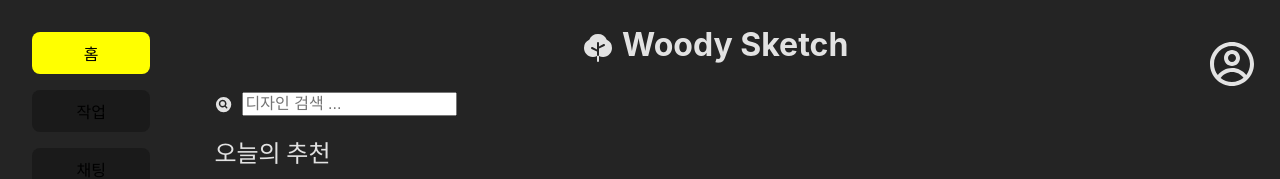
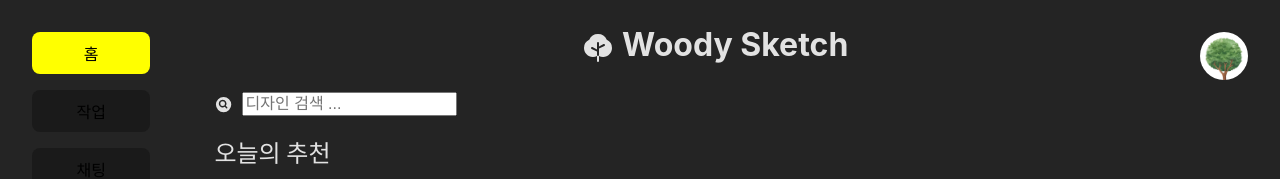
Before and after one commit to greyHairChooseLife/woody-sketch, a React (Vite) app: page / in a window 1280 px wide. Shown: the top 179 px of the page. Built offline with nearby package versions, Linux system fonts and the light colour scheme.

Commit message:
feat: size 동적으로 적용되는 thumbnail 작업

```diff
--- a/src/App.css
+++ b/src/App.css
@@ -49,9 +49,6 @@
   position: absolute;
   top: 0;
   right: 0;
-  padding: 1.5rem;
+  padding: 2rem;
   font-size: 3rem;
 }
-.profile_icon {
-  cursor: pointer;
-}
--- a/src/App.tsx
+++ b/src/App.tsx
@@ -3,8 +3,9 @@ import Home from "./pages/Home";
 import Work from "./pages/Work";
 import Chat from "./pages/Chat";
 import Profile from "./pages/Profile";
+import UserThumbnail from "./components/UserThumbnail";
 import "./App.css";
-import { CgProfile } from "react-icons/cg";
+import dummyUser from "./assets/dummyUser.json";
 
 type PageMode = "home" | "work" | "chat" | "profile";
 
@@ -12,7 +13,6 @@ function App() {
   const [pageMode, setPageMode] = useState<PageMode>("home");
 
   const changePage = (page: PageMode) => setPageMode(page);
-  const onClickProfileIcon = () => setPageMode("profile");
 
   return (
     <>
@@ -24,7 +24,11 @@ function App() {
       </div>
       {pageMode === "home" && (
         <div className="profile_icon_container">
-          <CgProfile className="profile_icon" onClick={onClickProfileIcon} />
+          <UserThumbnail
+            src={dummyUser.thumbnail}
+            setPageMode={setPageMode}
+            size="small"
+          />
         </div>
       )}
     </>
--- a/src/assets/dummyUser.json
+++ b/src/assets/dummyUser.json
@@ -1,4 +1,5 @@
 {
   "id": "dreamingWood",
-  "name": "꿈꾸는 나무"
+  "name": "꿈꾸는 나무",
+  "thumbnail": "/woody-sketch/tree.jpeg"
 }
--- /dev/null
+++ b/src/components/UserThumbnail.css
@@ -0,0 +1,17 @@
+.user_thumbnail {
+  border-radius: 50%;
+  overflow: hidden;
+  cursor: pointer;
+}
+
+.user_thumbnail > img {
+  width: 100%;
+}
+
+.small_thumbnail {
+  width: 3rem;
+  height: 3rem;
+}
+.small_thumbnail:hover {
+  border: solid 3px yellow;
+}
--- /dev/null
+++ b/src/components/UserThumbnail.tsx
@@ -0,0 +1,23 @@
+import "./UserThumbnail.css";
+
+type PageMode = "home" | "work" | "chat" | "profile";
+
+type UserThumbnailProps = {
+  src: string;
+  setPageMode: (page: PageMode) => void;
+  size: "small" | "large";
+};
+const UserThumbnail = ({ src, setPageMode, size }: UserThumbnailProps) => {
+  return (
+    <div
+      className={`${size}_thumbnail user_thumbnail`}
+      onClick={() => {
+        setPageMode("profile");
+      }}
+    >
+      <img src={src} />
+    </div>
+  );
+};
+
+export default UserThumbnail;
```
Also changed, not shown: public/tree.jpeg (added).
